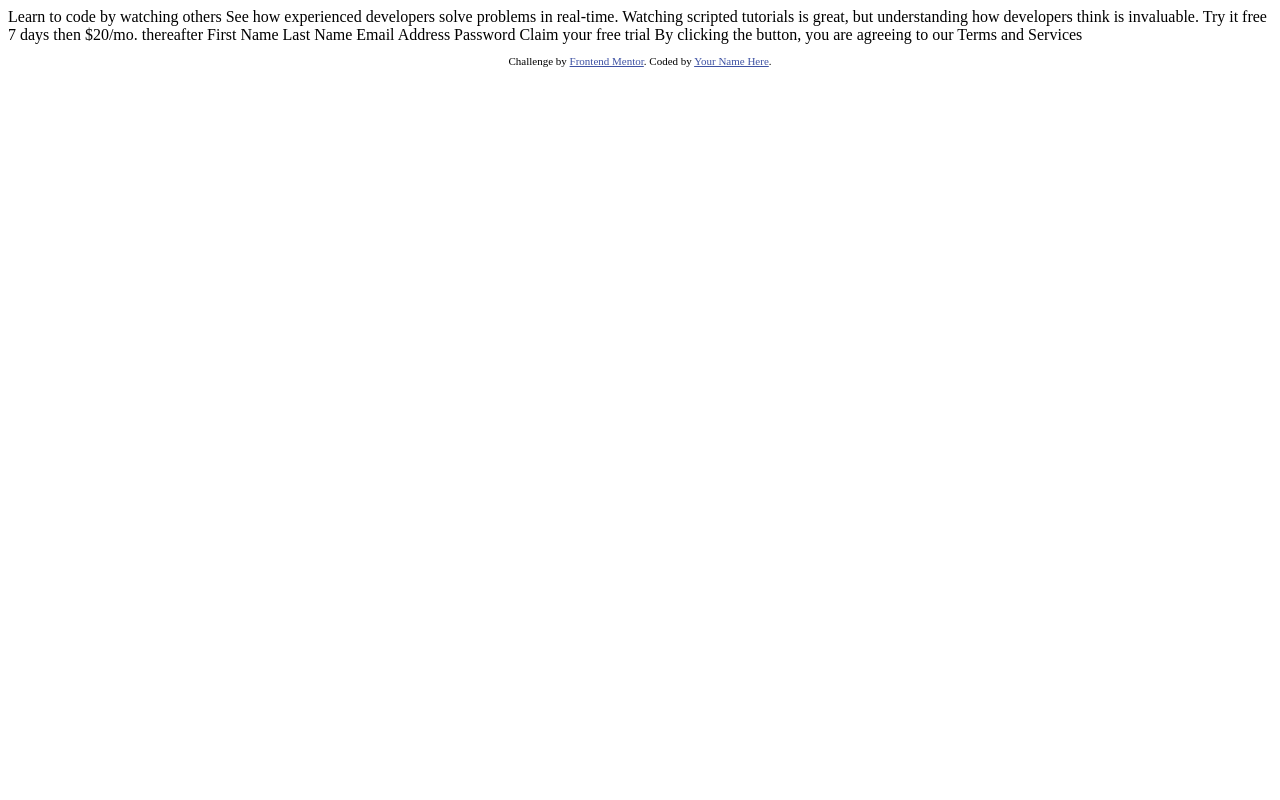
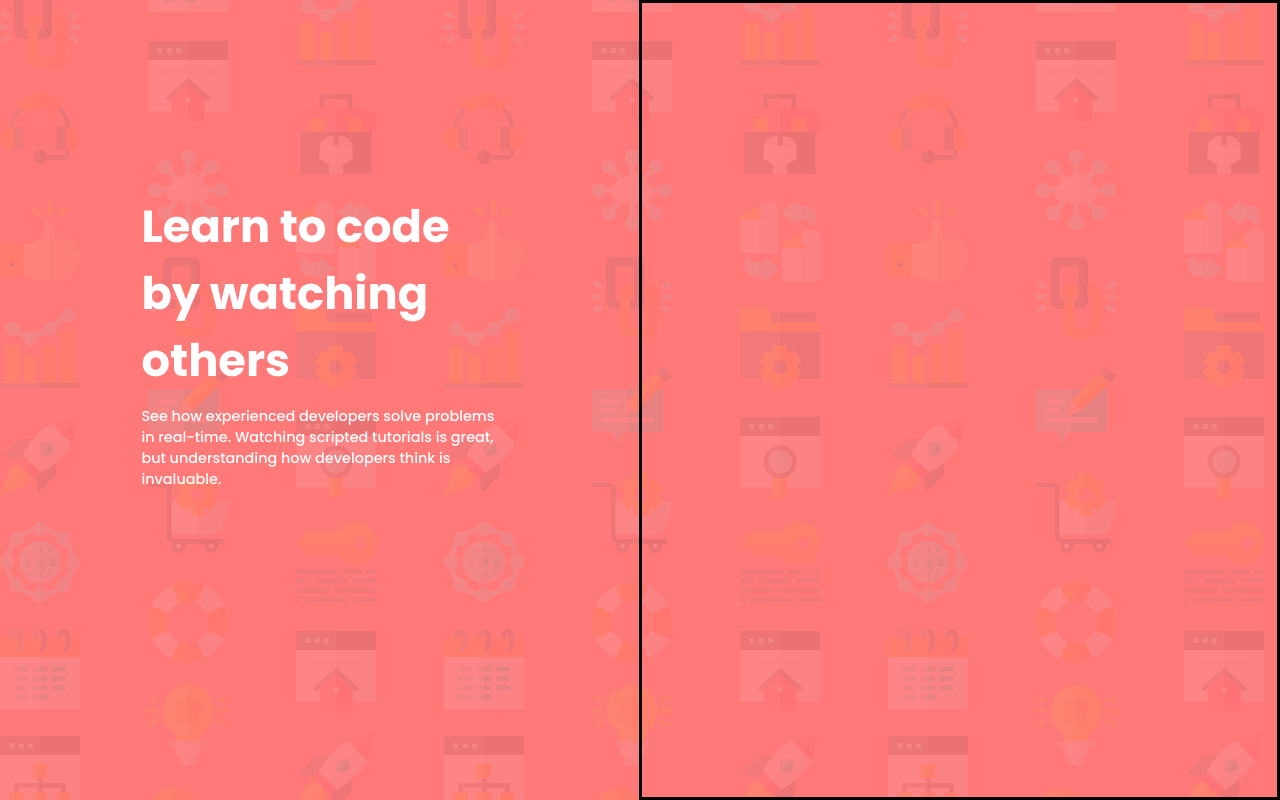
Before and after one commit to aliuwd927/intro-component-with-signup-form-master, a plain HTML site: page index.html in a window 1280 px wide. Drawn offline with Linux system fonts and the light colour scheme.

Commit message:
Add html and css

```diff
--- a/index.css
+++ b/index.css
@@ -0,0 +1,73 @@
+*{
+    margin: 0;
+    padding: 0;
+    box-sizing: border-box;
+}
+
+body{
+    height: 100vh;
+    width: 100vw;
+    max-width: 100%;
+    font-family: 'Poppins', sans-serif;
+}
+
+.container{
+    width: 100%;
+    height: 100%;
+    margin: 0 auto;
+    display: flex;
+    background-color: #FF7979;
+
+}
+
+.main_content_Container{
+    width: 100%;
+    display: flex;
+    flex-direction: row;
+    justify-content: center;
+    background-image: url(/images/bg-intro-desktop.png);
+    background-repeat: no-repeat;
+    background-size: cover;
+
+}
+
+.left_Container{
+    width: 100%;
+    height: 100%;
+    display: flex;
+
+}
+
+.text_Container{
+    width: 100%;
+    display: flex;
+    flex-direction: column;
+    justify-content: center;
+    align-items: center;
+}
+
+.text_1{
+    width: 55.7%;
+    height: 100%;
+    font-size: 2.8rem;
+    font-weight: 700;
+    display: flex;
+    flex-direction: column;
+    justify-content: flex-end;
+    margin-bottom: 2%;
+    color: white;
+}
+
+.text_2{
+    width: 55.7%;
+    height: 100%;
+    font-size: 0.90rem;
+    font-weight: 500;
+    color: white;
+}
+
+.right_Container{
+    width: 100%;
+    height: 100%;
+    border-style: solid;
+}
--- a/index.html
+++ b/index.html
@@ -3,40 +3,31 @@
 <head>
   <meta charset="UTF-8">
   <meta name="viewport" content="width=device-width, initial-scale=1.0"> <!-- displays site properly based on user's device -->
-
+  <link rel="stylesheet" href="/index.css">
   <link rel="icon" type="image/png" sizes="32x32" href="./images/favicon-32x32.png">
-
+  <link href="https://fonts.googleapis.com/css2?family=Poppins:wght@400;500;600;700&display=swap" rel="stylesheet">
   <title>Frontend Mentor | Intro component with sign up form</title>
 
   <!-- Feel free to remove these styles or customise in your own stylesheet 👍 -->
-  <style>
-    .attribution { font-size: 11px; text-align: center; }
-    .attribution a { color: hsl(228, 45%, 44%); }
-  </style>
+
 </head>
 <body>
-
-  Learn to code by watching others
-
-  See how experienced developers solve problems in real-time. Watching scripted tutorials is great,
-  but understanding how developers think is invaluable.
-
-  Try it free 7 days then $20/mo. thereafter
-
-  First Name
-  Last Name
-  Email Address
-  Password
-
-  Claim your free trial
-
-  By clicking the button, you are agreeing to our Terms and Services
-
-  <footer>
-    <p class="attribution">
-      Challenge by <a href="https://www.frontendmentor.io?ref=challenge" target="_blank">Frontend Mentor</a>.
-      Coded by <a href="#">Your Name Here</a>.
-    </p>
-  </footer>
+<div class="container">
+  <div class="main_content_Container">
+    <div class="left_Container">
+      <div class="text_Container">
+        <p class='text_1'>Learn to code by watching others</p>
+        <p class='text_2'>See how experienced developers solve problems in real-time. Watching scripted tutorials is great,
+          but understanding how developers think is invaluable.</p>
+      </div>
+    </div>
+    <div class="right_Container">
+      <div class="field_Container">
+        <div class="banner_Container"></div>
+        <div class="field_Container"></div>
+      </div>
+    </div>
+  </div>
+</div>
 </body>
 </html>
```
Also changed, not shown: 1 other file.
